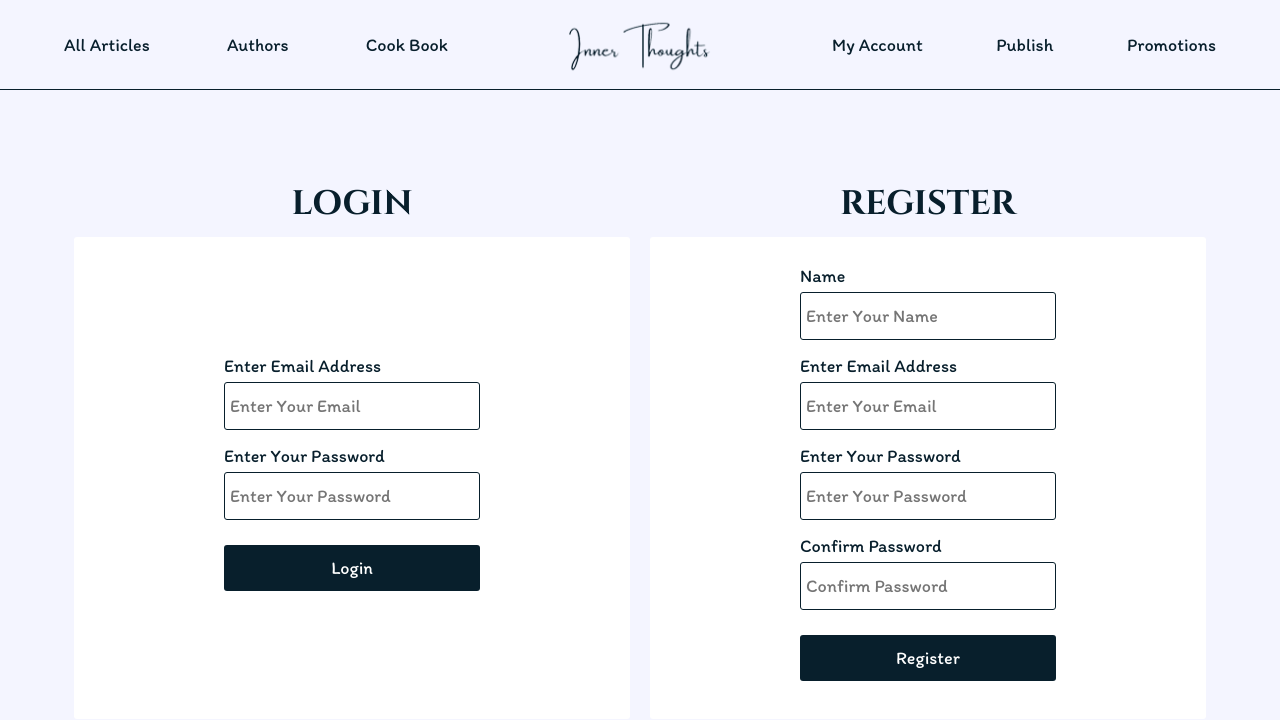
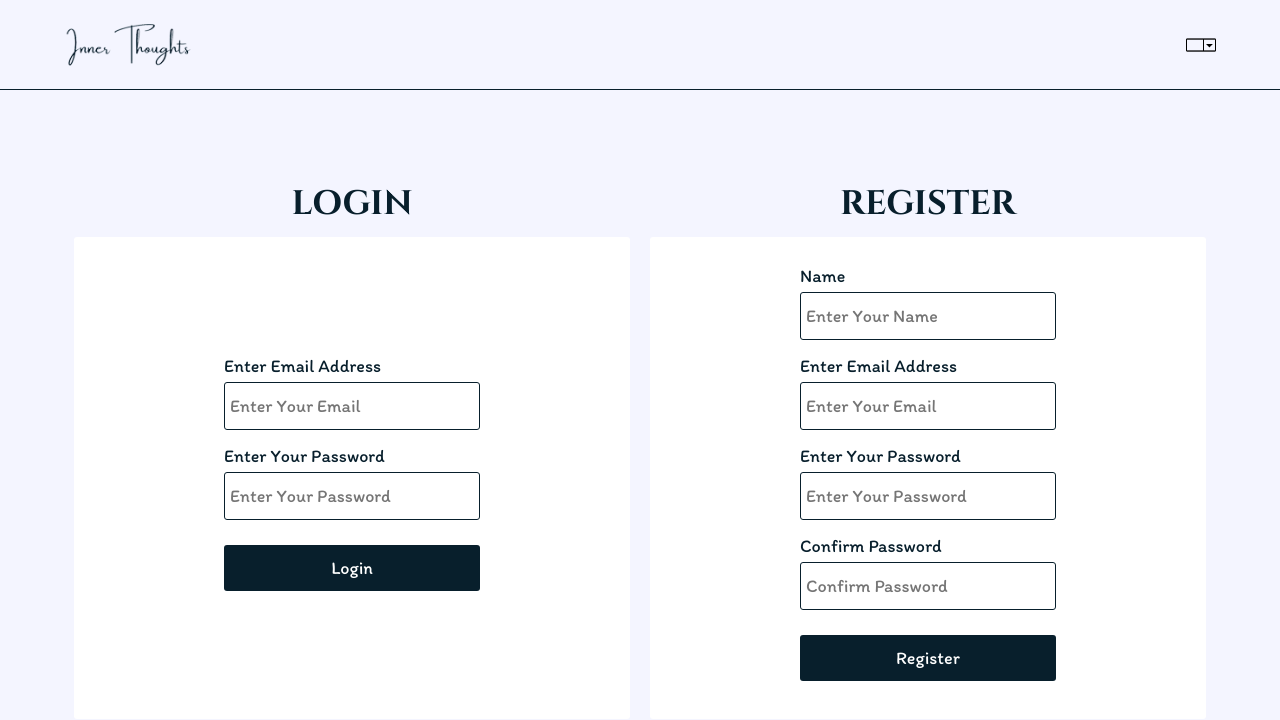
Before and after one commit to Bunningss/--react-blog, a React (Create React App) app: page /account in a window 1280 px wide. Shown: the top 720 px of the page. Built offline with nearby package versions, Linux system fonts and the light colour scheme.

Commit message:
temp navigation solution

```diff
--- a/src/App.js
+++ b/src/App.js
@@ -1,3 +1,4 @@
+import { useState, useEffect } from "react";
 import { useSelector } from "react-redux";
 import { BrowserRouter, Routes, Route } from "react-router-dom";
 
@@ -11,18 +12,33 @@ import Articles from "./Pages/articles";
 import Account from "./Pages/account";
 import Publish from "./Pages/publish";
 import Post from "./Pages/post";
+import Navigator from "./Components/Navigator";
 
 function App() {
-  const user = useSelector((state) => state.user?.currentUser);
+  // Toggle navbar popup
+  const [active, setActive] = useState(false);
+
+  // Stop scroll when popup active
+  useEffect(() => {
+    if (active) {
+      document.body.style.overflow = "hidden";
+    } else {
+      document.body.style.overflowY = "scroll";
+    }
+  }, [active]);
+
+  // Fetch logged in user
+  const user = useSelector((state) => state.user?.currentUser?.userData);
 
   return (
     <BrowserRouter>
-      <Navbar />
+      <Navbar active={active} setActive={setActive} />
+      {active && <Navigator setActive={setActive} />}
       <Routes>
         <Route exact path="*" element={<ComingSoon />} />
         <Route exact path="/" element={<Index />} />
         <Route path="/articles" element={<Articles />} />
-        {!user ? <Route path="/account" element={<Account />} /> : null}
+        {!user && <Route path="/account" element={<Account />} />}
         <Route path="/publish" element={<Publish />} />
         <Route path="/article/:id" element={<Post />} />
       </Routes>
--- a/src/Components/ListItem.jsx
+++ b/src/Components/ListItem.jsx
@@ -1,9 +1,9 @@
 import "../styles/ListItem.css";
 import { Link } from "react-router-dom";
 
-const ListItem = ({ item }) => {
+const ListItem = ({ item, handleClick }) => {
   return (
-    <Link to={item.href}>
+    <Link to={item.href} onClick={handleClick}>
       <li className="text_regular listItem">{item.name}</li>
     </Link>
   );
--- a/src/Components/Navbar.jsx
+++ b/src/Components/Navbar.jsx
@@ -1,46 +1,24 @@
 import "../styles/Navbar.css";
+import { Link } from "react-router-dom";
 import logo from "../Images/logo.png";
-import { Link } from "react-router-dom";
+import dropdown from "../Images/dropdown.png";
 
-const Navbar = () => {
+const Navbar = ({ active, setActive }) => {
   return (
     <nav className="default navbar">
       <div className="wrapper">
         <div className="col">
-          <ul className="list">
-            <Link to="/articles">
-              <li className="text_regular list_item">all articles</li>
-            </Link>
-            <Link to="/authors">
-              <li className="text_regular list_item">authors</li>
-            </Link>
-            <Link to="/cookbook">
-              <li className="text_regular list_item">cook book</li>
-            </Link>
-          </ul>
-        </div>
-        <div className="col">
-          <Link to="/" className="nav_logo_wrapper">
-            <img src={logo} alt="" className="logo_image" />
+          <Link to="/">
+            <img src={logo} alt="" className="nav_logo" />
           </Link>
         </div>
         <div className="col">
-          <ul className="list">
-            <Link to="/account">
-              <li className="text_regular list_item">my account</li>
-            </Link>
-            <Link to="/publish">
-              <li className="text_regular list_item">publish</li>
-            </Link>
-            <Link to="/promotions">
-              <li className="text_regular list_item">promotions</li>
-            </Link>
-          </ul>
-        </div>
-        <div className="hamburger">
-          <span className="line"></span>
-          <span className="line"></span>
-          <span className="line"></span>
+          <img
+            src={dropdown}
+            alt=""
+            className="nav_icon"
+            onClick={() => setActive(!active)}
+          />
         </div>
       </div>
     </nav>
--- /dev/null
+++ b/src/Components/Navigator.jsx
@@ -0,0 +1,22 @@
+import "../styles/Navigator.css";
+import { navLinks } from "../static";
+import ListItem from "../Components/ListItem";
+
+const Navigator = ({ setActive }) => {
+  // Hide navbar popup on click
+  const handleClick = () => {
+    setActive(false);
+  };
+
+  return (
+    <div className="navigator">
+      <ul className="list">
+        {navLinks.map((item, indx) => (
+          <ListItem item={item} key={indx} handleClick={handleClick} />
+        ))}
+      </ul>
+    </div>
+  );
+};
+
+export default Navigator;
--- a/src/static.js
+++ b/src/static.js
@@ -1,7 +1,15 @@
-export const colOne = [
+export const navLinks = [
   {
-    href: "/allposts",
+    href: "/account",
+    name: "login",
+  },
+  {
+    href: "/articles",
     name: "all posts",
+  },
+  {
+    href: "/publish",
+    name: "Publish an article",
   },
   {
     href: "",
@@ -10,17 +18,6 @@ export const colOne = [
   {
     href: "",
     name: "cook book",
-  },
-];
-
-export const colTwo = [
-  {
-    href: "/account",
-    name: "login",
-  },
-  {
-    href: "/publish",
-    name: "become an author",
   },
   {
     href: "",
--- a/src/styles/Navbar.css
+++ b/src/styles/Navbar.css
@@ -8,86 +8,36 @@
 .navbar .wrapper {
   height: 100%;
   display: flex;
+  justify-content: space-between;
   align-items: center;
 }
 
 .navbar .wrapper .col {
-  flex: 1;
+  width: 50%;
   height: 100%;
   display: flex;
   align-items: center;
 }
-
-.navbar .wrapper .hamburger {
-  display: none;
-  flex-direction: column;
-  gap: 5px;
-  height: 30px;
-  width: 40px;
-  opacity: 0.8;
+.navbar .wrapper .col:last-child {
+  justify-content: flex-end;
 }
 
-.navbar .wrapper .hamburger .line {
-  height: 3px;
-  width: 100%;
-  background-color: var(--primary);
-  border-radius: 30px;
+.navbar .wrapper .col .nav_logo {
+  object-fit: contain;
+  width: 130px;
 }
 
-.navbar .wrapper .hamburger .line:first-child {
-  width: 35%;
-}
-
-.navbar .wrapper .hamburger .line:nth-child(2) {
-  width: 90%;
-}
-
-.navbar .wrapper .hamburger .line:last-child {
-  width: 75%;
-}
-
-.navbar .wrapper .col .list {
-  width: 100%;
-  display: flex;
-  justify-content: space-between;
-}
-
-.navbar .wrapper .col .list a {
-  color: var(--primary);
-}
-
-.navbar .wrapper .col .list a .list_item {
-  text-transform: capitalize;
-}
-
-.navbar .wrapper .col .nav_logo_wrapper {
-  position: relative;
-  width: 100%;
-  height: 100%;
-}
-
-.navbar .wrapper .col .logo_image {
-  width: 100%;
-  height: 100%;
-  object-fit: contain;
+.navbar .wrapper .col .nav_icon {
+  width: 30px;
   cursor: pointer;
 }
 
-/* Mobile */
 @media screen and (max-width: 600px) {
-  .navbar .wrapper .col:first-child {
-    display: none;
+  .navbar .wrapper .col .nav_logo {
+    width: 100px;
   }
 
-  .navbar .wrapper .col .logo_image {
-    width: 35%;
-  }
-
-  .navbar .wrapper .col:nth-child(3) {
-    display: none;
-  }
-
-  .navbar .wrapper .hamburger {
-    display: flex;
+  .navbar .wrapper .col .nav_icon {
+    width: 25px;
   }
 }
--- /dev/null
+++ b/src/styles/Navigator.css
@@ -0,0 +1,40 @@
+.navigator {
+  position: fixed;
+  top: 90px;
+  right: 5%;
+  background-color: var(--content-bg);
+  width: 450px;
+  height: 600px;
+  padding: 2%;
+  border-radius: 3px;
+  z-index: 10;
+}
+
+.navigator .list {
+  width: 100%;
+  height: 100%;
+  display: flex;
+  flex-direction: column;
+  justify-content: center;
+  gap: 35px;
+}
+
+.navigator .list a {
+  width: 100%;
+  text-align: center;
+}
+
+.navigator .list .listItem {
+  width: 100%;
+  border-bottom: 0.1px solid var(--primary);
+}
+
+@media screen and (max-width: 600px) {
+  .navigator {
+    right: 0;
+    left: 0;
+    margin: auto;
+    width: 90%;
+    height: 90%;
+  }
+}
```
Also changed, not shown: src/Images/dropdown.png (added).
